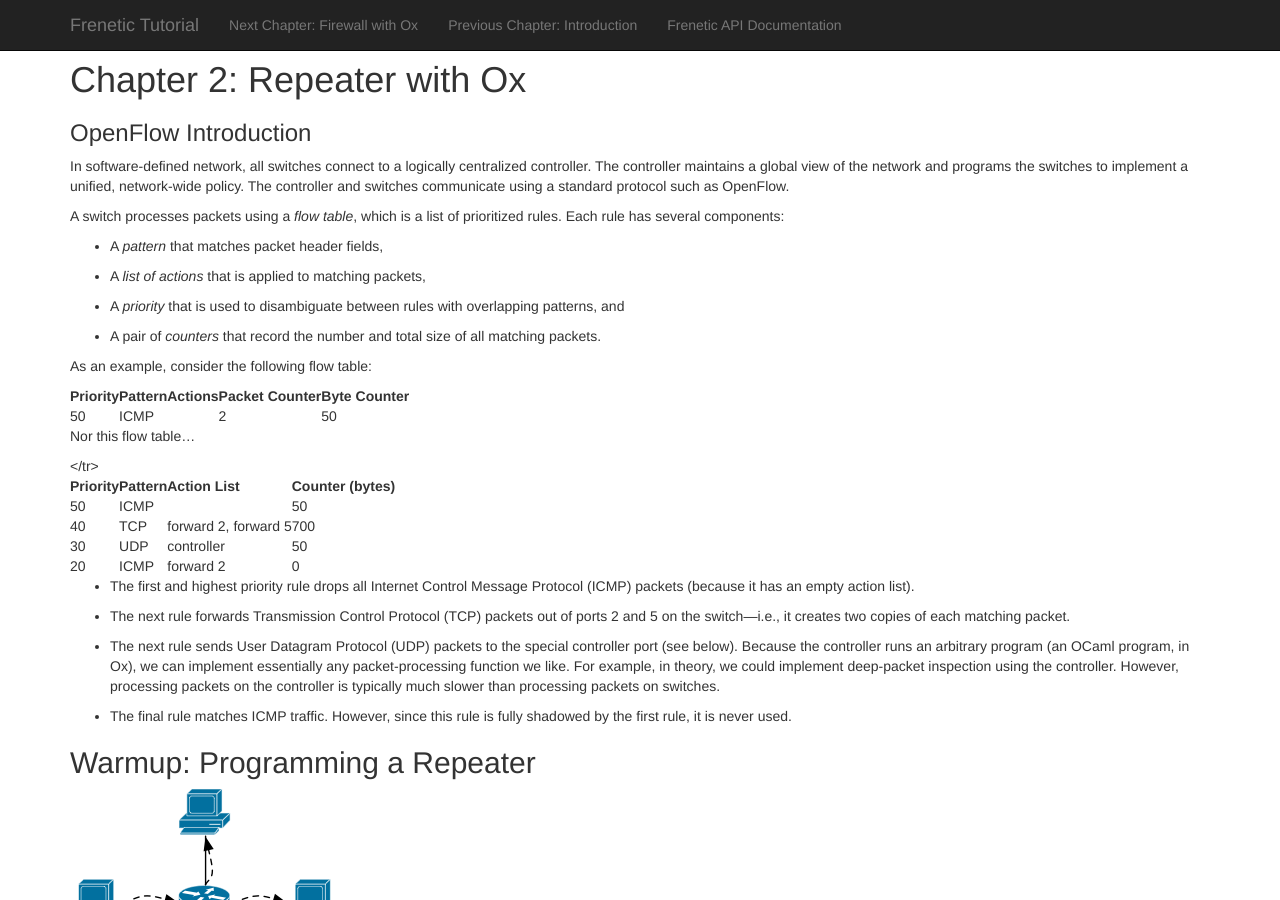
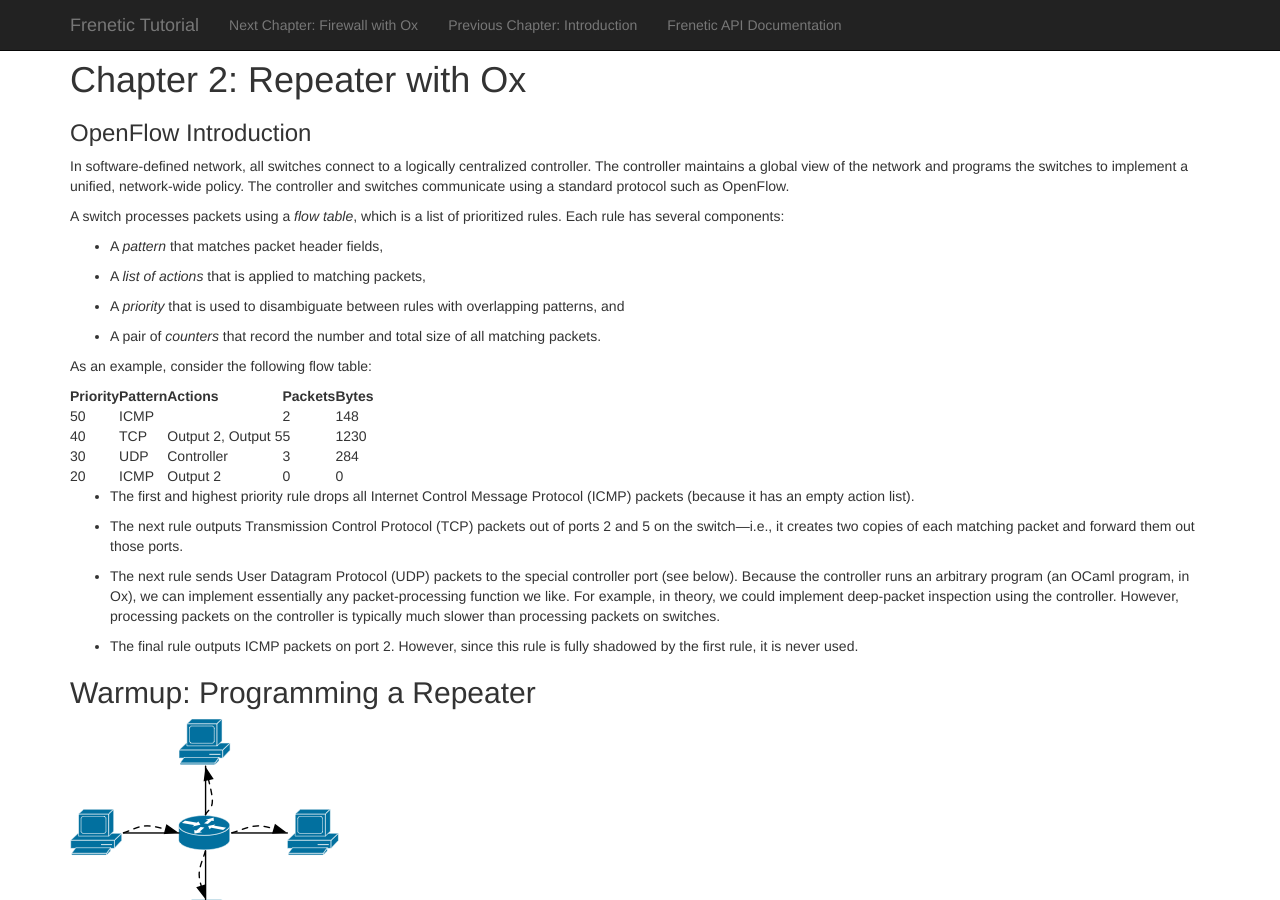
Before and after one commit to frenetic-lang/tutorials, a Jekyll site: the page built from OxRepeater/index.md, in a window 1280 px wide and 900 px high. Built offline with Jekyll 4.4.1, drawn with Linux system fonts in a browser that asks for light colours; nearby versions of some CDN libraries.

Commit message:
Polish Ox Repeater

```diff
--- a/OxRepeater/index.md
+++ b/OxRepeater/index.md
@@ -26,36 +26,20 @@ prioritized rules. Each rule has several components:
 
 As an example, consider the following flow table:
 
-| Priority | Pattern | Actions | Packet Counter | Byte Counter |
-|--------------------------------------------------------------|
-| 50       | ICMP    |         | 2              | 50           |
-
-Nor this flow table...
-
-<table>
-<tr>
-  <th>Priority</th><th>Pattern</th><th>Action List</th> <th>Counter (bytes)</th>
-</tr>
-<tr>
-  <td>50</td><td>ICMP</td><td></td><td>50</td>
-</tr>
-  <td>40</td><td>TCP</td><td>forward 2, forward 5</td><td>700</td>
-</tr>
-<tr>
-  <td>30</td><td>UDP</td><td>controller</td><td>50</td>
-</tr>
-<tr>
-  <td>20</td><td>ICMP</td><td>forward 2</td><td>0</td>
-</tr>
-</table>
+| Priority | Pattern | Actions            | Packets | Bytes |
+|-----------------------------------------------------------|
+| 50       | ICMP    |                    | 2       | 148   |
+| 40       | TCP     | Output 2, Output 5 | 5       | 1230  |
+| 30       | UDP     | Controller         | 3       | 284   |
+| 20       | ICMP    | Output 2           | 0       | 0     |
 
 * The first and highest priority rule drops all Internet Control
   Message Protocol (ICMP) packets (because it has an empty action
   list).
 
-* The next rule forwards Transmission Control Protocol (TCP) packets
+* The next rule outputs Transmission Control Protocol (TCP) packets
   out of ports 2 and 5 on the switch&mdash;i.e., it creates two copies
-  of each matching packet.
+  of each matching packet and forward them out those ports.
 
 * The next rule sends User Datagram Protocol (UDP) packets to the
   special controller port (see below). Because the controller runs an
@@ -63,11 +47,10 @@ Nor this flow table...
   essentially any packet-processing function we like. For example, in
   theory, we could implement deep-packet inspection using the
   controller. However, processing packets on the controller is
-  typically much slower than processing packets on
-  switches.
+  typically much slower than processing packets on switches.
 
-* The final rule matches ICMP traffic. However, since this rule is
-  fully shadowed by the first rule, it is never used.
+* The final rule outputs ICMP packets on port 2. However, since this
+  rule is fully shadowed by the first rule, it is never used.
 
 ## Warmup: Programming a Repeater
 
```
